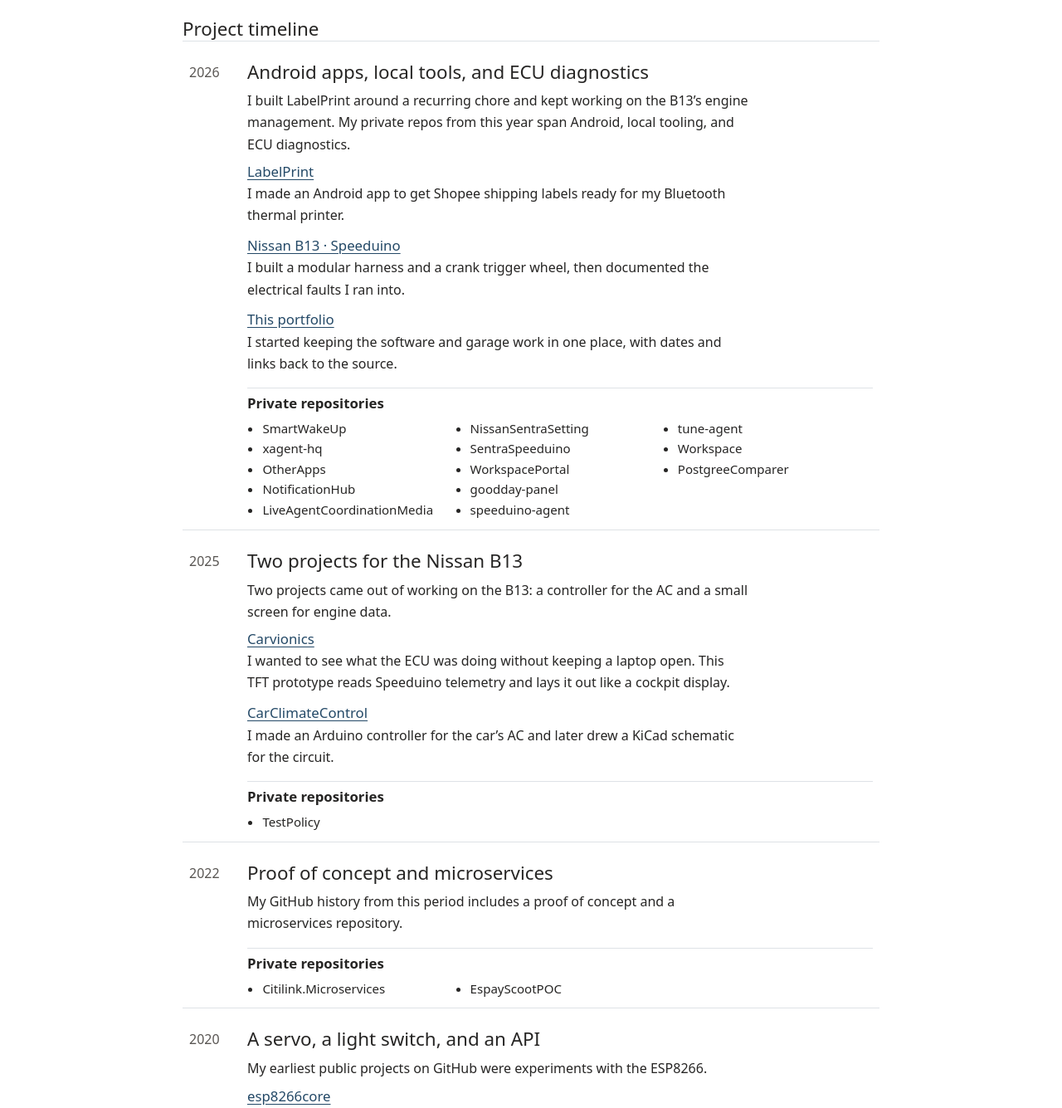
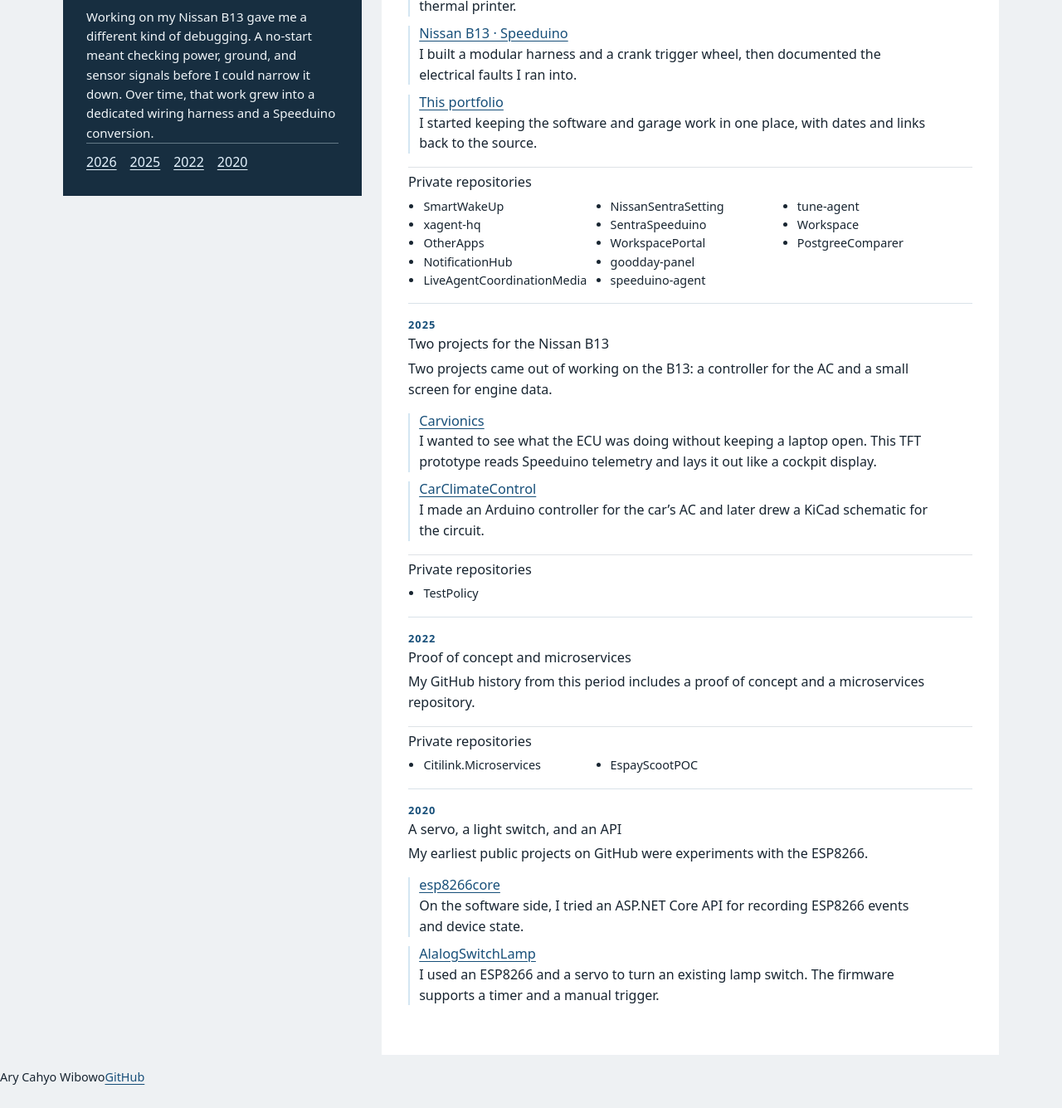
Before and after one commit to arycahy/arycahy.github.io, a plain HTML site: page index.html in a window 1280 px wide. Shown: the part 338-1673 px from the top of the page at 83% size. After the commit the page ends 1647 px from the top, so only its background shows below. Drawn offline with nearby package versions, Linux system fonts and the light colour scheme.

Commit message:
Update index.html

```diff
--- a/index.html
+++ b/index.html
@@ -7,78 +7,73 @@
 <title>Ary Cahyo Wibowo | Project Timeline</title>
 <link rel="stylesheet" href="https://cdn.jsdelivr.net/npm/bootstrap@5.3.9/dist/css/bootstrap.min.css">
 <style>
-body { background: #fff; color: #262524; font-size: 1rem; line-height: 1.63; }
-.wrap { max-width: 54rem; }
-a { color: #244967; text-underline-offset: .19em; }
-a:hover { color: #162f45; }
-a:focus-visible { outline: 2px solid #244967; outline-offset: 4px; }
-header, footer { font-size: .9rem; }
-main p { max-width: 66ch; }
-h1 { font-weight: 620; font-size: clamp(2rem, 5vw, 2.95rem); letter-spacing: -.04em; }
-h2 { font-size: 1.4rem; }
-h3 { font-size: 1.05rem; }
-.entry + .entry { margin-top: .85rem; }
-.entry h3 { margin-bottom: .2rem; }
-.entry p { margin-bottom: 0; }
-.private h3 { font-weight: 600; }
-.repo-names { column-width: 13rem; padding-left: 1.15rem; font-size: .94rem; overflow-wrap: anywhere; }
-.repo-names li { break-inside: avoid; }
-.year time { font-variant-numeric: tabular-nums; color: #595653; }
-.kin h1, .kin h2 { font-family: Georgia, serif; }
-.kin h1 { font-weight: 400; }
-.kin .repo h4 { font-size: 1.02rem; overflow-wrap: anywhere; }
-.status { color: #4d5d50; font-size: .85rem; }
-@media (min-width: 576px) {
-  .year time { position: sticky; top: 1rem; }
+body { margin: 0; background: var(--page); color: var(--ink); line-height: 1.55; }
+.wrap { max-width: 72rem; }
+a { color: var(--link); text-underline-offset: .19em; }
+a:focus-visible { outline: 2px solid currentColor; outline-offset: 4px; }
+header,footer { font-size: .9rem; }
+h1 { font-size: clamp(2rem,4vw,3.35rem); letter-spacing: -.055em; }
+h2 { font-size: 1.35rem; }
+h3,h4 { font-size: 1.02rem; }
+p { max-width: 68ch; }
+.layout { align-items: start; }
+.sidebar { padding: clamp(1rem, 2.5vw, 1.75rem); }
+.sidebar p { font-size: .94rem; }
+.sidebar > :last-child, .sidebar p:last-child { margin-bottom: 0; }
+@media (min-width: 992px) {
+  .sidebar { position: sticky; top: 1rem; }
 }
-.year-copy > p, .year .col-sm-10 > p { margin-bottom: .65rem; }
-.repo-names { margin-bottom: .2rem; }
-.build a { display: inline-block; }
 @media (max-width: 575.98px) {
   .wrap { --bs-gutter-x: 1.5rem; }
-  .year time { font-size: .9rem; }
-  .repo { --bs-gutter-y: .15rem; }
 }
+:root { --page: #eef1f3; --ink: #182531; --link: #174f79; }
+.ary .sidebar { background: #172e40; color: #f0f5f8; }
+.ary .sidebar a { color: #e6f4ff; }
+.archive { background: #fff; padding: clamp(1rem, 3vw, 2rem); }
+.year { border-top: 1px solid #d9e2e9; padding: 1rem 0; scroll-margin-top: 1rem; }
+.year > h3 { margin-bottom: .45rem; }
+.year time { color: #174f79; font: 650 .8rem system-ui,sans-serif; letter-spacing: .08em; display: block; margin-bottom: .3rem; }
+.entry { border-left: 2px solid #d4e6f2; padding-left: .7rem; margin: .7rem 0; }
+.entry h4 { margin-bottom: .15rem; }
+.entry p { margin: 0; }
+.repo-names { column-width: 12rem; font-size: .9rem; padding-left: 1.15rem; margin-bottom: 0; overflow-wrap: anywhere; }
+.repo-names li { break-inside: avoid; }
+.year-index { border-top: 1px solid #647987; padding-top: .65rem; }
+
 </style>
 </head>
-<body class="ary">
+<body data-layout="portfolio-split" class="ary">
 <a class="visually-hidden-focusable" href="#main">Skip to content</a>
 
 <header class="container wrap d-flex flex-wrap align-items-baseline justify-content-between gap-2 py-2 border-bottom"><strong>Ary Cahyo Wibowo</strong><nav class="d-flex flex-wrap gap-3" aria-label="Site links"><a href="#timeline">Timeline</a><a href="https://kinematiklab.github.io/">KinematikLab</a><a href="https://github.com/yrac">GitHub</a></nav></header>
 <main id="main" class="container wrap">
-<div class="pt-4 pb-3"><h1 class="mb-2">Ary Cahyo Wibowo</h1><div class="hero-copy" id="about"><p>I studied computing at STMIK Akakom and now work as a software developer. Some of my earliest projects were simple things I could test at home, like using an ESP8266 and a servo to turn a lamp switch.</p><p>Working on my Nissan B13 gave me a different kind of debugging. A no-start meant checking power, ground, and sensor signals before I could narrow it down. Over time, that work grew into a dedicated wiring harness and a Speeduino conversion.</p></div></div>
-<section id="timeline" aria-labelledby="timeline-title"><div id="projects"><h2 class="pb-2 mb-0" id="timeline-title">Project timeline</h2></div>
-<div class="year row g-2 gx-sm-3 border-top py-3 mx-0">
-<div class="col-sm-2 col-lg-1"><time datetime="2026">2026</time></div>
-<div class="col-sm-10 col-lg-11"><h2>Android apps, local tools, and ECU diagnostics</h2><p>I built LabelPrint around a recurring chore and kept working on the B13’s engine management. My private repos from this year span Android, local tooling, and ECU diagnostics.</p>
-<article class="entry"><h3><a href="projects/labelprint/">LabelPrint</a></h3><p>I made an Android app to get Shopee shipping labels ready for my Bluetooth thermal printer.</p></article><article class="entry"><h3><a href="projects/nissan-b13/">Nissan B13 · Speeduino</a></h3><p>I built a modular harness and a crank trigger wheel, then documented the electrical faults I ran into.</p></article>
-<article class="entry"><h3><a href="https://github.com/arycahy/arycahy.github.io">This portfolio</a></h3><p>I started keeping the software and garage work in one place, with dates and links back to the source.</p></article>
-<section class="private border-top pt-2 mt-3"><h3>Private repositories</h3><ul class="repo-names"><li>SmartWakeUp</li><li>xagent-hq</li><li>OtherApps</li><li>NotificationHub</li><li>LiveAgentCoordinationMedia</li><li>NissanSentraSetting</li><li>SentraSpeeduino</li><li>WorkspacePortal</li><li>goodday-panel</li><li>speeduino-agent</li><li>tune-agent</li><li>Workspace</li><li>PostgreeComparer</li></ul></section>
-</div></div>
-<div class="year row g-2 gx-sm-3 border-top py-3 mx-0">
-<div class="col-sm-2 col-lg-1"><time datetime="2025">2025</time></div>
-<div class="col-sm-10 col-lg-11"><h2>Two projects for the Nissan B13</h2><p>Two projects came out of working on the B13: a controller for the AC and a small screen for engine data.</p>
+<div class="row layout g-3 g-lg-4 py-3">
+<div class="col-lg-4"><aside class="sidebar" aria-label="About and timeline index"><h1 class="mb-2">Ary Cahyo Wibowo</h1><div class="hero-copy" id="about"><p>I studied computing at STMIK Akakom and now work as a software developer. Some of my earliest projects were simple things I could test at home, like using an ESP8266 and a servo to turn a lamp switch.</p><p>Working on my Nissan B13 gave me a different kind of debugging. A no-start meant checking power, ground, and sensor signals before I could narrow it down. Over time, that work grew into a dedicated wiring harness and a Speeduino conversion.</p></div>
+<nav class="year-index d-flex flex-wrap gap-3 mb-0" aria-label="Jump to year"><a href="#year-2026">2026</a><a href="#year-2025">2025</a><a href="#year-2022">2022</a><a href="#year-2020">2020</a></nav></aside></div>
+<div class="col-lg-8"><section id="timeline" class="archive" aria-labelledby="timeline-title"><div id="projects"><h2 class="mb-3" id="timeline-title">Project timeline</h2></div>
+<div class="year" id="year-2026"><time datetime="2026">2026</time><h3>Android apps, local tools, and ECU diagnostics</h3><p>I built LabelPrint around a recurring chore and kept working on the B13’s engine management. My private repos from this year span Android, local tooling, and ECU diagnostics.</p>
+<article class="entry"><h4><a href="projects/labelprint/">LabelPrint</a></h4><p>I made an Android app to get Shopee shipping labels ready for my Bluetooth thermal printer.</p></article><article class="entry"><h4><a href="projects/nissan-b13/">Nissan B13 · Speeduino</a></h4><p>I built a modular harness and a crank trigger wheel, then documented the electrical faults I ran into.</p></article>
+<article class="entry"><h4><a href="https://github.com/arycahy/arycahy.github.io">This portfolio</a></h4><p>I started keeping the software and garage work in one place, with dates and links back to the source.</p></article>
+<section class="private border-top pt-2 mt-3"><h4>Private repositories</h4><ul class="repo-names"><li>SmartWakeUp</li><li>xagent-hq</li><li>OtherApps</li><li>NotificationHub</li><li>LiveAgentCoordinationMedia</li><li>NissanSentraSetting</li><li>SentraSpeeduino</li><li>WorkspacePortal</li><li>goodday-panel</li><li>speeduino-agent</li><li>tune-agent</li><li>Workspace</li><li>PostgreeComparer</li></ul></section>
+</div>
+<div class="year" id="year-2025"><time datetime="2025">2025</time><h3>Two projects for the Nissan B13</h3><p>Two projects came out of working on the B13: a controller for the AC and a small screen for engine data.</p>
 
-<article class="entry"><h3><a href="https://github.com/yrac/Carvionics">Carvionics</a></h3><p>I wanted to see what the ECU was doing without keeping a laptop open. This TFT prototype reads Speeduino telemetry and lays it out like a cockpit display.</p></article>
-<article class="entry"><h3><a href="https://github.com/yrac/CarClimateControl">CarClimateControl</a></h3><p>I made an Arduino controller for the car’s AC and later drew a KiCad schematic for the circuit.</p></article>
-<section class="private border-top pt-2 mt-3"><h3>Private repositories</h3><ul class="repo-names"><li>TestPolicy</li></ul></section>
-</div></div>
-<div class="year row g-2 gx-sm-3 border-top py-3 mx-0">
-<div class="col-sm-2 col-lg-1"><time datetime="2022">2022</time></div>
-<div class="col-sm-10 col-lg-11"><h2>Proof of concept and microservices</h2><p>My GitHub history from this period includes a proof of concept and a microservices repository.</p>
+<article class="entry"><h4><a href="https://github.com/yrac/Carvionics">Carvionics</a></h4><p>I wanted to see what the ECU was doing without keeping a laptop open. This TFT prototype reads Speeduino telemetry and lays it out like a cockpit display.</p></article>
+<article class="entry"><h4><a href="https://github.com/yrac/CarClimateControl">CarClimateControl</a></h4><p>I made an Arduino controller for the car’s AC and later drew a KiCad schematic for the circuit.</p></article>
+<section class="private border-top pt-2 mt-3"><h4>Private repositories</h4><ul class="repo-names"><li>TestPolicy</li></ul></section>
+</div>
+<div class="year" id="year-2022"><time datetime="2022">2022</time><h3>Proof of concept and microservices</h3><p>My GitHub history from this period includes a proof of concept and a microservices repository.</p>
 
 
-<section class="private border-top pt-2 mt-3"><h3>Private repositories</h3><ul class="repo-names"><li>Citilink.Microservices</li><li>EspayScootPOC</li></ul></section>
-</div></div>
-<div class="year row g-2 gx-sm-3 border-top py-3 mx-0">
-<div class="col-sm-2 col-lg-1"><time datetime="2020">2020</time></div>
-<div class="col-sm-10 col-lg-11"><h2>A servo, a light switch, and an API</h2><p>My earliest public projects on GitHub were experiments with the ESP8266.</p>
+<section class="private border-top pt-2 mt-3"><h4>Private repositories</h4><ul class="repo-names"><li>Citilink.Microservices</li><li>EspayScootPOC</li></ul></section>
+</div>
+<div class="year" id="year-2020"><time datetime="2020">2020</time><h3>A servo, a light switch, and an API</h3><p>My earliest public projects on GitHub were experiments with the ESP8266.</p>
 
-<article class="entry"><h3><a href="https://github.com/yrac/esp8266core">esp8266core</a></h3><p>On the software side, I tried an ASP.NET Core API for recording ESP8266 events and device state.</p></article>
-<article class="entry"><h3><a href="https://github.com/yrac/AlalogSwitchLamp">AlalogSwitchLamp</a></h3><p>I used an ESP8266 and a servo to turn an existing lamp switch. The firmware supports a timer and a manual trigger.</p></article>
+<article class="entry"><h4><a href="https://github.com/yrac/esp8266core">esp8266core</a></h4><p>On the software side, I tried an ASP.NET Core API for recording ESP8266 events and device state.</p></article>
+<article class="entry"><h4><a href="https://github.com/yrac/AlalogSwitchLamp">AlalogSwitchLamp</a></h4><p>I used an ESP8266 and a servo to turn an existing lamp switch. The firmware supports a timer and a manual trigger.</p></article>
 
-</div></div>
-</section>
+</div>
+</section></div></div>
 </main>
 <footer class="wrap" id="contact"><span>Ary Cahyo Wibowo</span><a href="https://github.com/yrac">GitHub</a></footer>
 </body>
```
